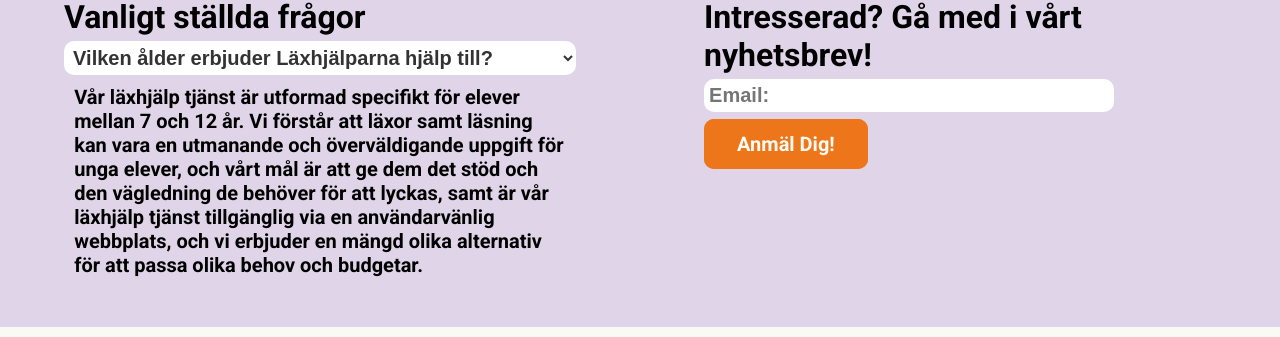
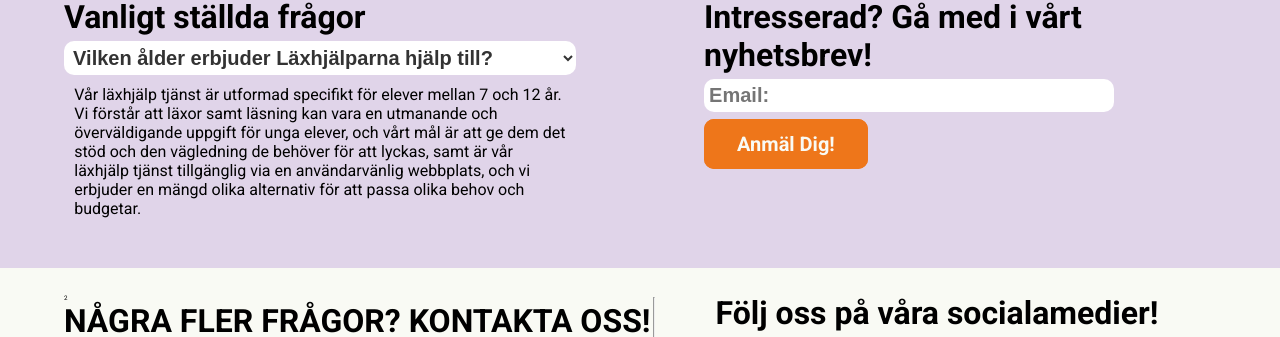
Before and after one commit to clayvictor/Laxhjalparna, a Next.js app: page / in a window 1280 px wide. Shown: the part 1366-1703 px from the top of the page. Built offline with nearby package versions, Linux system fonts and the light colour scheme.

Commit message:
Update Faq.js
Changed answers from h2 to p

```diff
--- a/pages/components/Faq/Faq.js
+++ b/pages/components/Faq/Faq.js
@@ -47,7 +47,7 @@ export default function Faq() {
           </option>
         </select>
         {/* Shows the correct awnsers depending on what the user selects */}
-        <h2 className="awnsers">{selectedOption}</h2>
+        <p className="awnsers">{selectedOption}</p>
       </div>
       {/* Newsletter */}
       <div className="container newsletter">
```
